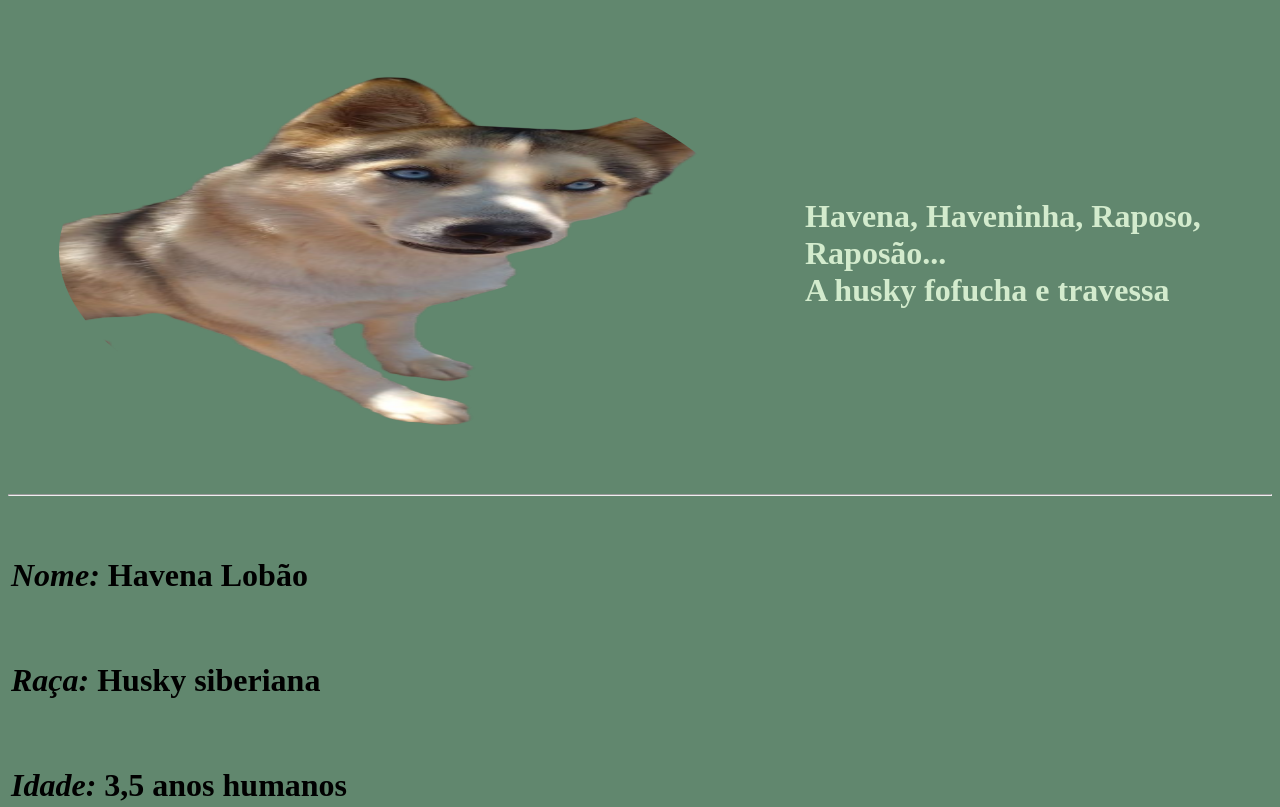
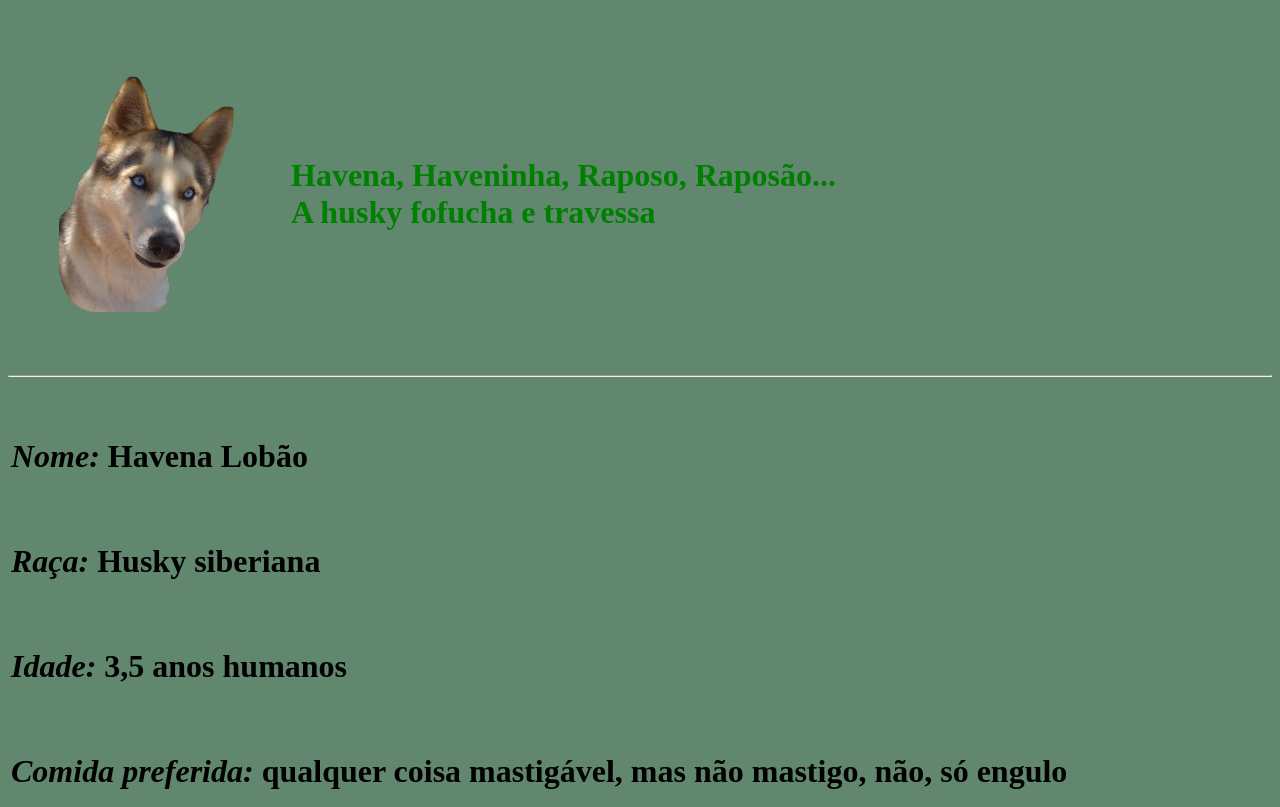
Before and after one commit to havena-loba/meu-site, a plain HTML site: page index.html in a window 1280 px wide. Shown: the top 807 px of the page. Drawn offline with Linux system fonts and the light colour scheme.

Commit message:
add new image and code arrangements for size

```diff
--- a/index.html
+++ b/index.html
@@ -12,8 +12,8 @@
 
     <table cellspacing="50">
         <tr>
-            <td><img src="havena-fundo-branco.png" alt="Havena-sem-fundo" height="359" width="694" style="border-radius:50%"></td>
-            <td><h1 style="color:#D3EBCD;"><strong>Havena, Haveninha, Raposo, Raposão...</strong><br> A husky fofucha e travessa</h1></td>
+            <td><img src="havena-fundo-branco-2.png" alt="sem-fundo-img" height="240" width="180" style="border-radius:20%"></td>
+            <td><h1 style="color:green;"><strong>Havena, Haveninha, Raposo, Raposão...</strong><br> A husky fofucha e travessa</h1></td>
         </tr>
     </table>
     <hr>
```
